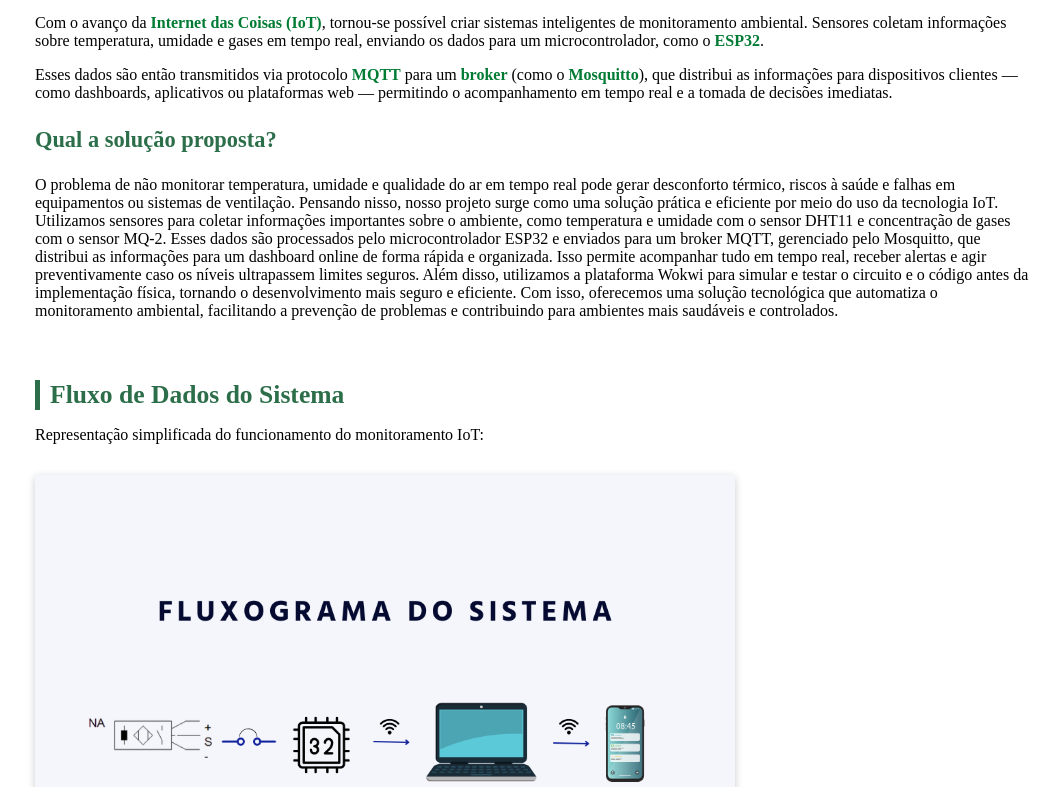
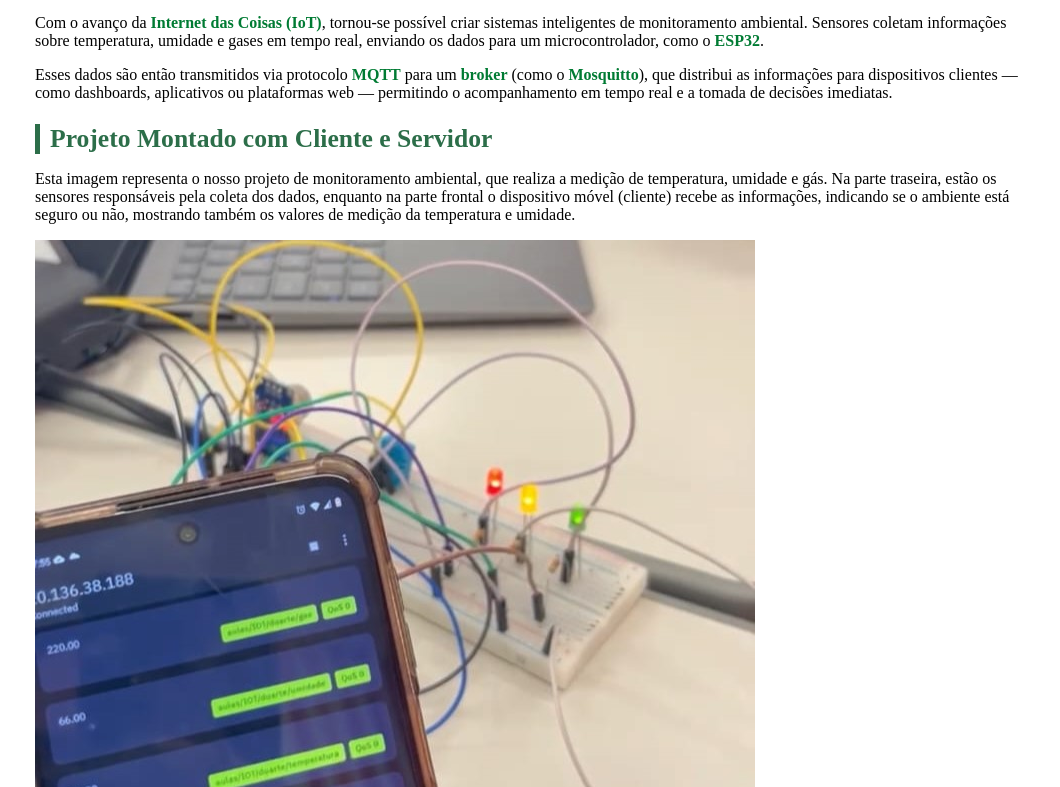
Before and after one commit to Clara2808Duarte/ProjetoIOTSITE, a React (Vite) app: page /projeto in a window 1280 px wide. Shown: the part 853-1640 px from the top of the page, without its empty margins (105-1165 px from the left). Built offline with nearby package versions, Linux system fonts and the light colour scheme.

Commit message:
Expliacação Projeto

```diff
--- a/src/pages/ExplicacaoProjeto.css
+++ b/src/pages/ExplicacaoProjeto.css
@@ -82,6 +82,23 @@
   transform: scale(1.02);
 }
 
+/* ====== Solução ====== */
+
+.solucaoimagem {
+  width: 20%; /* tamanho reduzido */
+  max-width: 200px;
+  box-shadow: 0 2px 8px rgba(0,0,0,0.2);
+  margin-top: 15px;
+  transition: transform 0.3s ease;
+}
+
+.solucao-imagem:hover {
+  transform: scale(1.02);
+}
+
+
+/* ====== Responsividade ====== */
+
 @media screen and (min-width: 480px) and (max-width: 720px) {
   .monitoramento-header {
     margin-bottom: 20px;
--- a/src/pages/ExplicacaoProjeto.jsx
+++ b/src/pages/ExplicacaoProjeto.jsx
@@ -3,6 +3,7 @@ import DiagramaImg from "../assets/Fluxograma.png";
 import Nav from "../components/Nav";
 import Footer from "../components/Footer";
 import Header from "../components/Header";
+import SoluçãoImg from "../assets/Solucao.jpeg";
 
 export default function MonitoramentoIOT() {
   return (
@@ -82,6 +83,23 @@ export default function MonitoramentoIOT() {
             decisões imediatas.
           </p>
 
+            <section id="solucao" className="monitoramento-section solucao">
+          <h2 className="monitoramento-subtitle">Projeto Montado com Cliente e Servidor</h2>
+          <p>Esta imagem representa o nosso projeto de monitoramento ambiental, que realiza
+            a medição de temperatura, umidade e gás.
+            Na parte traseira, estão os sensores responsáveis pela coleta dos dados,
+            enquanto na parte frontal o dispositivo móvel (cliente) recebe as
+            informações, indicando se o ambiente está seguro ou não, mostrando também os valores de medição
+            da temperatura e umidade.</p>
+
+          <img
+            src={SoluçãoImg}
+            alt="Imagem do projeto montado com cliente e servidor"
+            className="solucaoimage"
+          />
+        </section>
+
+
           <h3 className="monitoramento-subsubtitle">Qual a solução proposta?</h3>
           <p>
             O problema de não monitorar temperatura, umidade e qualidade do ar em tempo real pode
```
Also changed, not shown: src/assets/Solucao.jpeg (added).
